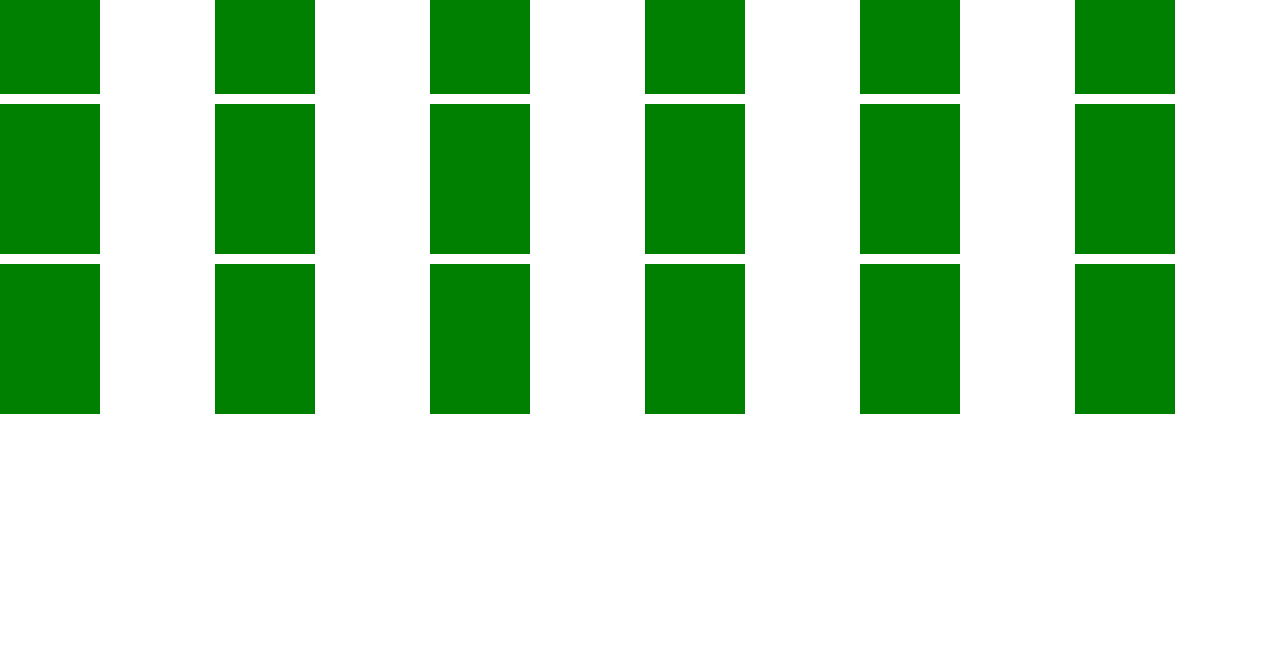
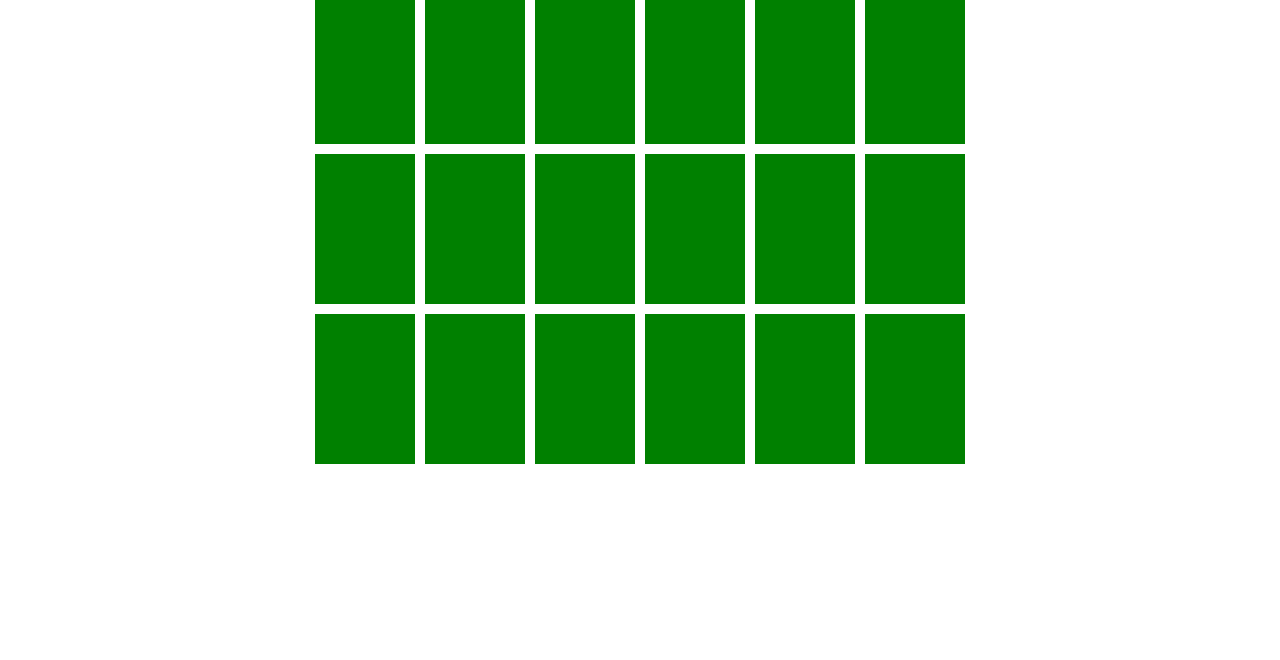
Before and after one commit to kososwede/ms2, a plain HTML site: page footy.html in a window 1280 px wide. Shown: the part 140-800 px from the top of the page. Drawn offline with Linux system fonts and the light colour scheme; a web font is replaced by a local one.

Commit message:
added missing closing div and centered content

```diff
--- a/style/style.css
+++ b/style/style.css
@@ -31,6 +31,8 @@ body {
     display: grid;
     grid-template-columns: repeat(6, auto);
 grid-gap: 10px;
+margin: 50px;
+justify-content: center;
 }
 
 .card {
```
Also changed, not shown: footy.html (+1 -2 lines).
